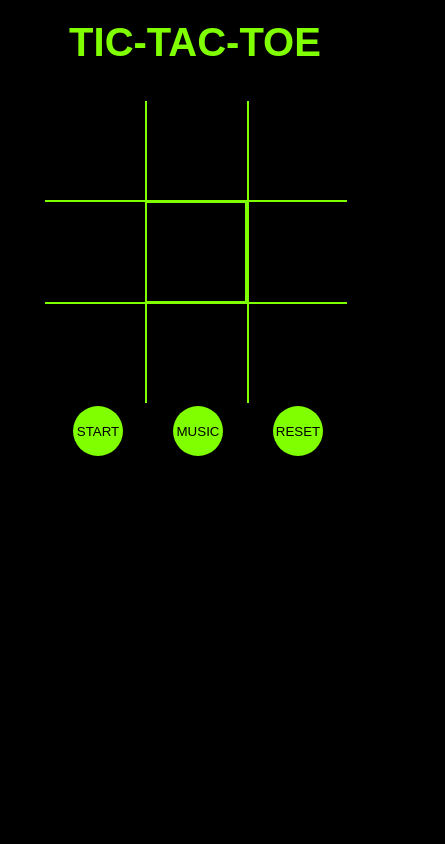
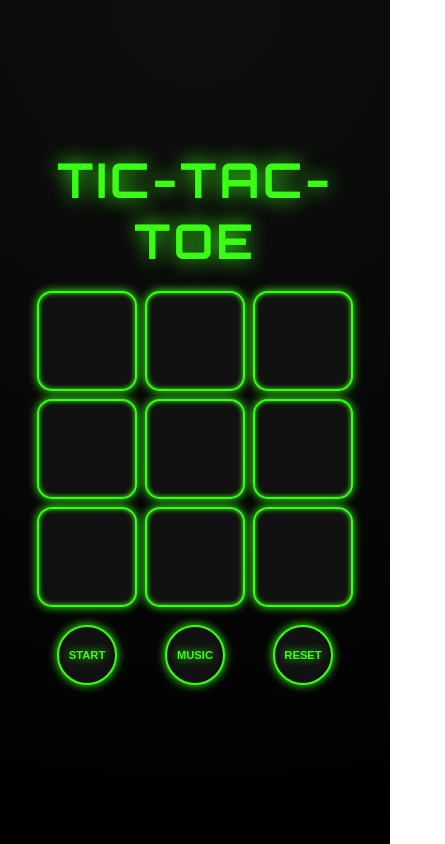
Before and after one commit to AnuragBaruah47/Tic_Tac-Toe, a plain HTML site: page index.html in a window 390 px wide. Shown: the whole page, 445 px wide, since content can reach past the window. Drawn offline with Linux system fonts and the light colour scheme; a web font is replaced by a local one.

Commit message:
UI Updated

```diff
--- a/style.css
+++ b/style.css
@@ -1,336 +1,141 @@
-@import url('https://fonts.googleapis.com/css2?family=Geist:wght@100..900&family=Inter:ital,opsz,wght@0,14..32,100..900;1,14..32,100..900&family=Martel+Sans:wght@200;300;400;600;700;800;900&family=Montserrat:ital,wght@0,100..900;1,100..900&family=Nunito:ital,wght@0,200..1000;1,200..1000&family=Open+Sans:ital,wght@0,300..800;1,300..800&family=Oswald:wght@200..700&family=Playwrite+GB+S:ital,wght@0,100..400;1,100..400&family=Roboto:ital,wght@0,100;0,300;0,400;0,500;0,700;0,900;1,100;1,300;1,400;1,500;1,700;1,900&display=swap');
-*{
-    margin:0px;
-    padding: 0px;
-}
-html{
-    overflow-x:hidden;
+@import url('https://fonts.googleapis.com/css2?family=Orbitron:wght@400;700&display=swap');
+
+* {
+  margin: 0;
+  padding: 0;
+  box-sizing: border-box;
 }
 
-body{
-    font: 1em sans-serif;
-    background-color: #000000 ;
-}
-.container1{
-    position: relative;
-}
-.line{
-    height: 600px;
-    width: 5px;
-    background-color: #ffffff ;
-    position: absolute;
-}
-@media(min-width:1922px){
-    .line{
-        height: 0px;
-        width: 0px;
-    }
-   }
-@media(max-width:1921px){
-    .line{
-        height: 600px;
-        width: 5px;
-    }
-   }
-@media(max-width:1919px){
-    .line{
-       height: 0px;
-       width: 0px;
-    }
-   }
-.mainbox{
-    position: relative;
-    align-items: center;
-    justify-content: center;
-    border: 2px solid black;
-    display: grid;
-    grid-template-rows: 200px 200px 200px;
-    grid-template-columns: 200px 200px 200px;
+body {
+  font-family: "Orbitron", sans-serif;
+  background: radial-gradient(circle at top, #0f0f0f, #000000);
+  color: #39ff14;
+  display: flex;
+  justify-content: center;
+  align-items: center;
+  flex-direction: column;
+  min-height: 100vh;
+  overflow-x: hidden;
 }
 
-.items{
-    color: #7fff00;
-    height: 200px;
-    width: 200px;
-    font-size: 200px;
-    text-align: center;
-}
-.items-1{
-    animation: form 1.5s 1 ease-in ;
-}
-.items-2{
-    animation: form 1.5s 1 ease-in ;
-    border: 2px solid #7fff00;
-    border-top: 0px;
-}
-.items-3{
-    animation: form 1.5s 1 ease-in ;
-}
-.items-4{
-    animation: form 1.5s 1 ease-in ;
-    border: 2px solid #7fff00;
-    border-left: 0px;
-}
-.items-5{
-    animation: form 1.5s 1 ease-in ;
-    border: 2px solid #7fff00;
-}
-.items-6{
-    animation: form 1.5s 1 ease-in ;
-    border: 2px solid #7fff00;
-    border-right: 0px;
-}
-.items-7{
-    animation: form 1.5s 1 ease-in ;
-}
-.items-8{
-    animation: form 1.5s 1 ease-in ;
-    border: 2px solid #7fff00;
-    border-bottom: 0px;
-}
-.items-9{
-    animation: form 1.5s 1 ease-in ;
-}
-.items-10{
-    color: #7fff00;
-    height: 200px;
-    width: 200px;
-    font-size: 200px;
-    text-align: center;
-    position: relative;
-
-}
-.items-11{
-    color: #7fff00;
-    height: 200px;
-    width: 200px;
-    font-size: 200px;
-    text-align: center;
-    position: relative;
-
-}
-.items-12{
-    color: #7fff00;
-    height: 200px;
-    width: 200px;
-    font-size: 200px;
-    text-align: center;
-    position: relative;
-
-}
-@keyframes form {
-    0%{
-        height: 0px;
-        width: 0px;
-    }
-    100%{
-        height: 200px;
-        width: 200px;
-    }
-}
-.heading{
-    margin-top: 20px;
-    color: #7fff00;
-    text-align: center;
-    font-size: 40px;
-}
-.headingcontainer{
-    height: 80px;
-    width: 100vw;
-}
-@keyframes buton {
-    0%{
-        height: 0px;
-        width: 0px;
-        opacity: 0%;
-    }
-    100%{
-        height: 100px;
-        width: 100px;
-        opacity: 100%;
-    }
-}
-.start,.reset,.surrender{
-    border: 0px;
-    animation: buton 1.3s 1 ease-in;
-    background-color: #7fff00;
-    height: 100px;
-    width: 100px;
-    border-radius: 100px;
-}
-.start{
-    position: absolute;
-    left: 50px;
-    top: 50px;
-}
-.surrender{
-    position: absolute;
-    left: 50px;
-    top: 50px;
+.heading {
+  font-size: 3rem;
+  letter-spacing: 3px;
+  color: #39ff14;
+  text-shadow: 0 0 20px #39ff14;
+  margin-bottom: 20px;
+  text-align: center;
 }
 
-.reset{
-    left: 50px;
-    top: 50px;
-    position: absolute;
+.mainbox {
+  display: grid;
+  grid-template-rows: repeat(3, 150px);
+  grid-template-columns: repeat(3, 150px);
+  gap: 8px;
+  justify-content: center;
+  position: relative;
+  margin-top: 20px;
+  transition: all 0.3s ease-in-out;
 }
 
-@media(max-width:607px){
-    .mainbox{
-        grid-template-rows: 150px 150px 150px 150px;
-        grid-template-columns: 150px 150px 150px;
-    }
-    @keyframes form {
-        0%{
-            height: 0px;
-            width: 0px;
-        }
-        100%{
-            height: 150px;
-            width: 150px;
-        }
-    }
-    @keyframes buton {
-        0%{
-            height: 0px;
-            width: 0px;
-            opacity: 0%;
-        }
-        100%{
-            height: 75px;
-            width: 75px;
-            opacity: 100%;
-        }
-    }
-    .items{
-        height: 150px;
-        width: 150px;
-        font-size: 150px;
-    }
-    .start,.reset,.surrender{
-        left: 45px;
-        top: 45px;
-        height: 75px;
-        width: 75px;
-    }
+.items {
+  display: flex;
+  align-items: center;
+  justify-content: center;
+  background-color: #111;
+  border: 2px solid #39ff14;
+  border-radius: 15px;
+  font-size: 90px;
+  color: #39ff14;
+  cursor: pointer;
+  box-shadow: 0 0 10px #39ff14, inset 0 0 5px #39ff14;
+  transition: 0.2s ease-in-out;
 }
-@media(max-width:473px){
-    @keyframes form {
-        0%{
-            height: 0px;
-            width: 0px;
-        }
-        100%{
-            height: 125px;
-            width: 125px;
-        }
-    }
-    @keyframes buton {
-        0%{
-            height: 0px;
-            width: 0px;
-            opacity: 0%;
-        }
-        100%{
-            height: 60px;
-            width: 60px;
-            opacity: 100%;
-        }
-    }
-    .mainbox{
-        grid-template-rows: 125px 125px 125px 125px;
-        grid-template-columns: 125px 125px 125px;
-    }
-    .items{
-        height: 125px;
-        width: 125px;
-        font-size: 125px;
-    }
-    .start,.reset,.surrender{
-        left: 36px;
-        top: 40px;
-        height: 60px;
-        width: 60px;
-    }
 
+.items:hover {
+  transform: scale(1.05);
+  background-color: #161616;
+  box-shadow: 0 0 20px #39ff14, inset 0 0 10px #39ff14;
 }
-@media(max-width:393px){
-    @keyframes form {
-        0%{
-            height: 0px;
-            width: 0px;
-        }
-        100%{
-            height: 100px;
-            width: 100px;
-        }
-    }
-    @keyframes buton {
-        0%{
-            height: 0px;
-            width: 0px;
-            opacity: 0%;
-        }
-        100%{
-            height: 50px;
-            width: 50px;
-            opacity: 100%;
-        }
-    }
-    .mainbox{
-        grid-template-rows: 100px 100px 100px 100px;
-        grid-template-columns: 100px 100px 100px;
-    }
-    .items{
-        height: 100px;
-        width: 100px;
-        font-size: 100px;
-    }
-    .start,.reset,.surrender{
-        left: 28px;
-        top: 54px;
-        height: 50px;
-        width: 50px;
-    }
 
+.line {
+  position: absolute;
+  background-color: #39ff14;
+  width: 6px;
+  height: 0px;
+  border-radius: 3px;
+  box-shadow: 0 0 15px #39ff14;
+  transition: all 0.4s ease-in-out;
 }
-@media(max-width:309px){
-    @keyframes form {
-        0%{
-            height: 0px;
-            width: 0px;
-        }
-        100%{
-            height: 75px;
-            width: 75px;
-        }
-    }
-    @keyframes buton {
-        0%{
-            height: 0px;
-            width: 0px;
-            opacity: 0%;
-        }
-        100%{
-            height: 40px;
-            width: 40px;
-            opacity: 100%;
-        }
-    }
-    .mainbox{
-        grid-template-rows: 75px 75px 75px 75px;
-        grid-template-columns: 75px 75px 75px;
-    }
-    .items{
-        height: 75px;
-        width: 75px;
-        font-size: 75px;
-    }
-    .start,.reset,.surrender{
-        left: 20px;
-        top: 69px;
-        height: 40px;
-        width: 40px;
-    }
 
+/* Buttons */
+.start, .reset, .surrender {
+  background-color: #111;
+  color: #39ff14;
+  border: 2px solid #39ff14;
+  border-radius: 50%;
+  height: 80px;
+  width: 80px;
+  font-size: 0.9rem;
+  font-weight: bold;
+  text-shadow: 0 0 10px #39ff14;
+  box-shadow: 0 0 10px #39ff14;
+  cursor: pointer;
+  transition: all 0.2s ease-in-out;
+  margin: 10px;
 }
+
+.start:hover, .reset:hover, .surrender:hover {
+  background-color: #39ff14;
+  color: #000;
+  box-shadow: 0 0 25px #39ff14, 0 0 40px #39ff14;
+  transform: scale(1.1);
+}
+
+.items-10, .items-11, .items-12 {
+  display: flex;
+  justify-content: center;
+  align-items: center;
+}
+
+.headingcontainer {
+  text-align: center;
+}
+
+@keyframes form {
+  0% {
+    transform: scale(0);
+    opacity: 0;
+  }
+  100% {
+    transform: scale(1);
+    opacity: 1;
+  }
+}
+
+@keyframes buttonPop {
+  0% {
+    transform: scale(0);
+    opacity: 0;
+  }
+  100% {
+    transform: scale(1);
+    opacity: 1;
+  }
+}
+
+/* Responsive Tweaks */
+@media(max-width: 600px) {
+  .mainbox {
+    grid-template-rows: repeat(3, 100px);
+    grid-template-columns: repeat(3, 100px);
+  }
+  .items {
+    font-size: 60px;
+  }
+  .start, .reset, .surrender {
+    height: 60px;
+    width: 60px;
+    font-size: 0.7rem;
+  }
+}
```
Also changed, not shown: style.js (+28 -57 lines).
